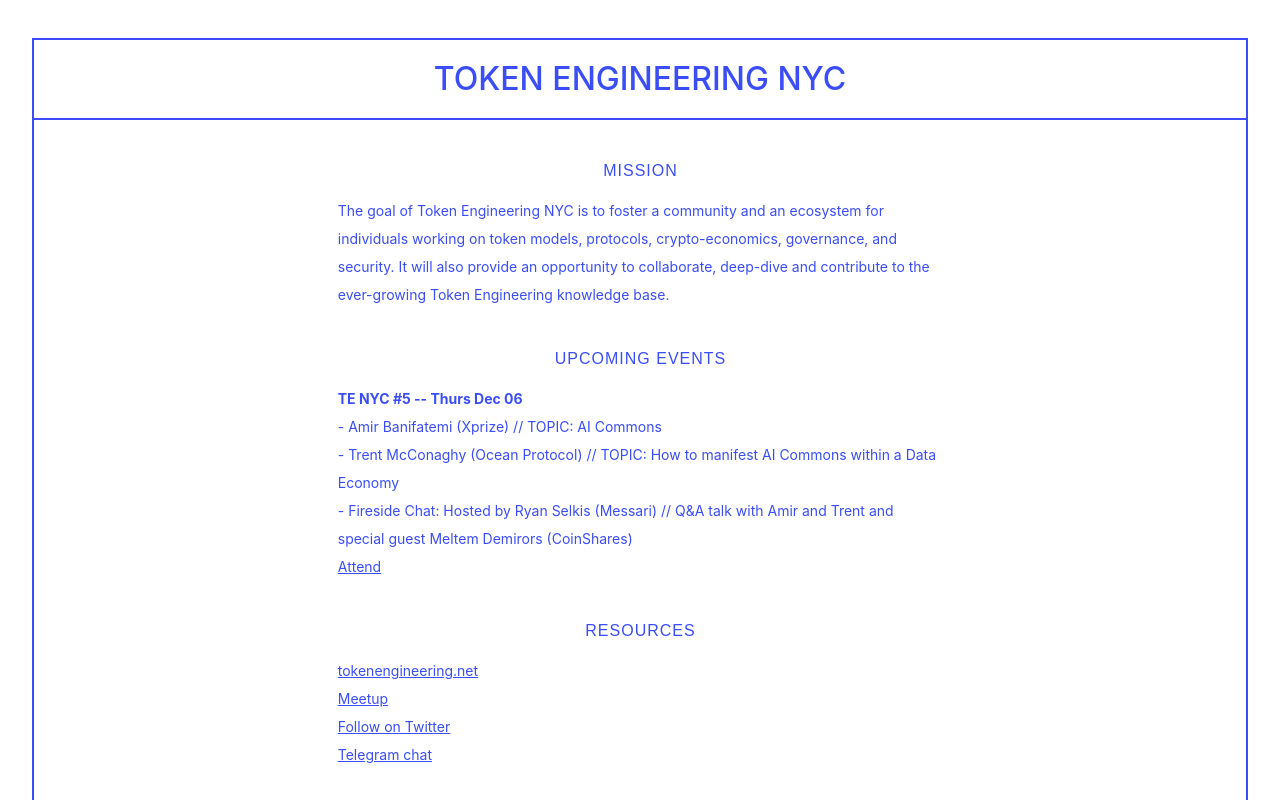
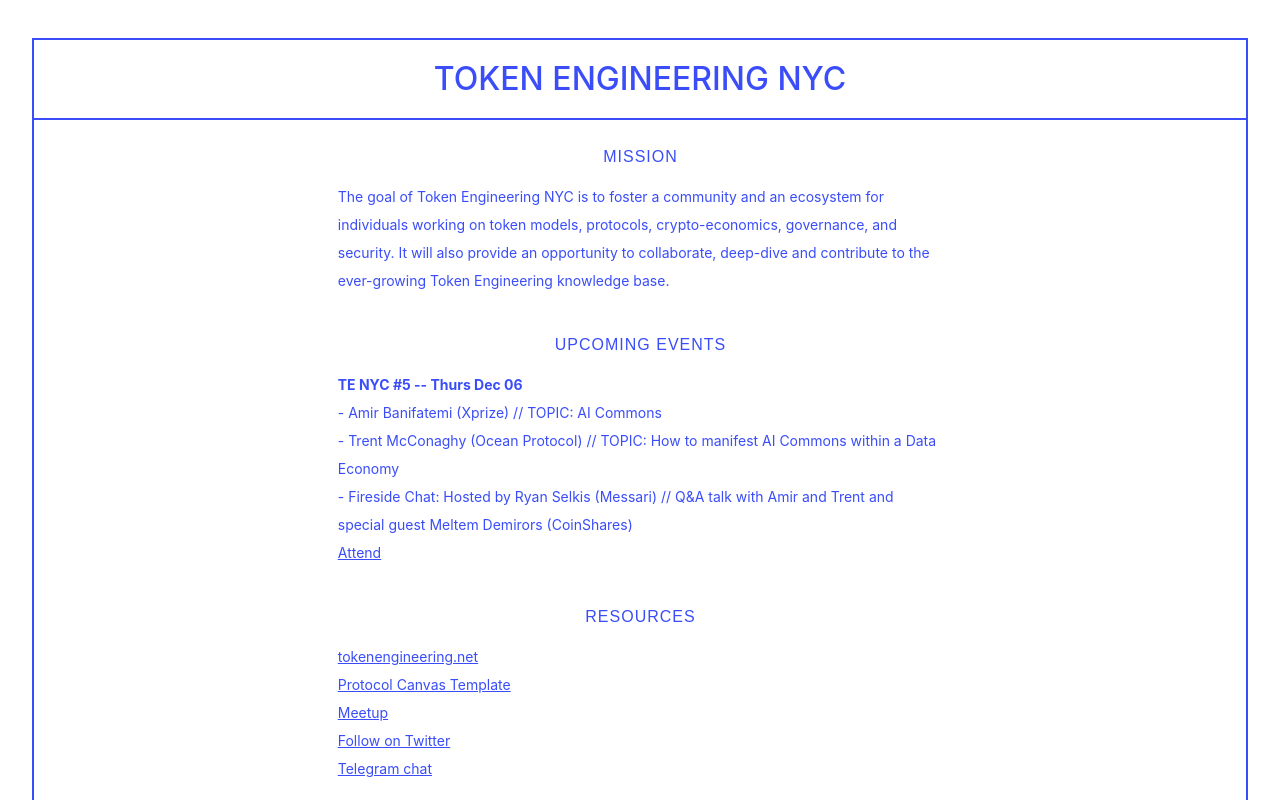
Before and after one commit to danielkdewar/tenyc-public, a plain HTML site: page index.html in a window 1280 px wide. Shown: the top 800 px of the page. Drawn offline with nearby package versions, Linux system fonts and the light colour scheme; a web font is replaced by a local one.

Commit message:
add token protocl canvas to resources

```diff
--- a/index.html
+++ b/index.html
@@ -75,6 +75,7 @@ height="0" width="0" style="display:none;visibility:hidden"></iframe></noscript>
                         <div class="inform-div">
                             <h1 class="heading-3">RESOURCES</h1>
                             <p class="body-text small"><a href="https://tokenengineering.net">tokenengineering.net</a></p>
+                            <p class="body-text small"><a href="https://blog.paperchain.io/post/2018-08-24-introducing-protocol-canvas-designing-better-decentralized-protocols/">Protocol Canvas Template</a></p>
                             <p class="body-text small"><a href="https://meetup.com/token-engineering-new-york-city">Meetup</a></p>
                             <p class="body-text small"><a href="https://twitter/com/nyctoken">Follow on Twitter</a></p>
                             <p class="body-text small"><a href="https://t.me/joinchat/FXU2gkmet6YDcwYkkiL_yQ">Telegram chat</a></p>
```
